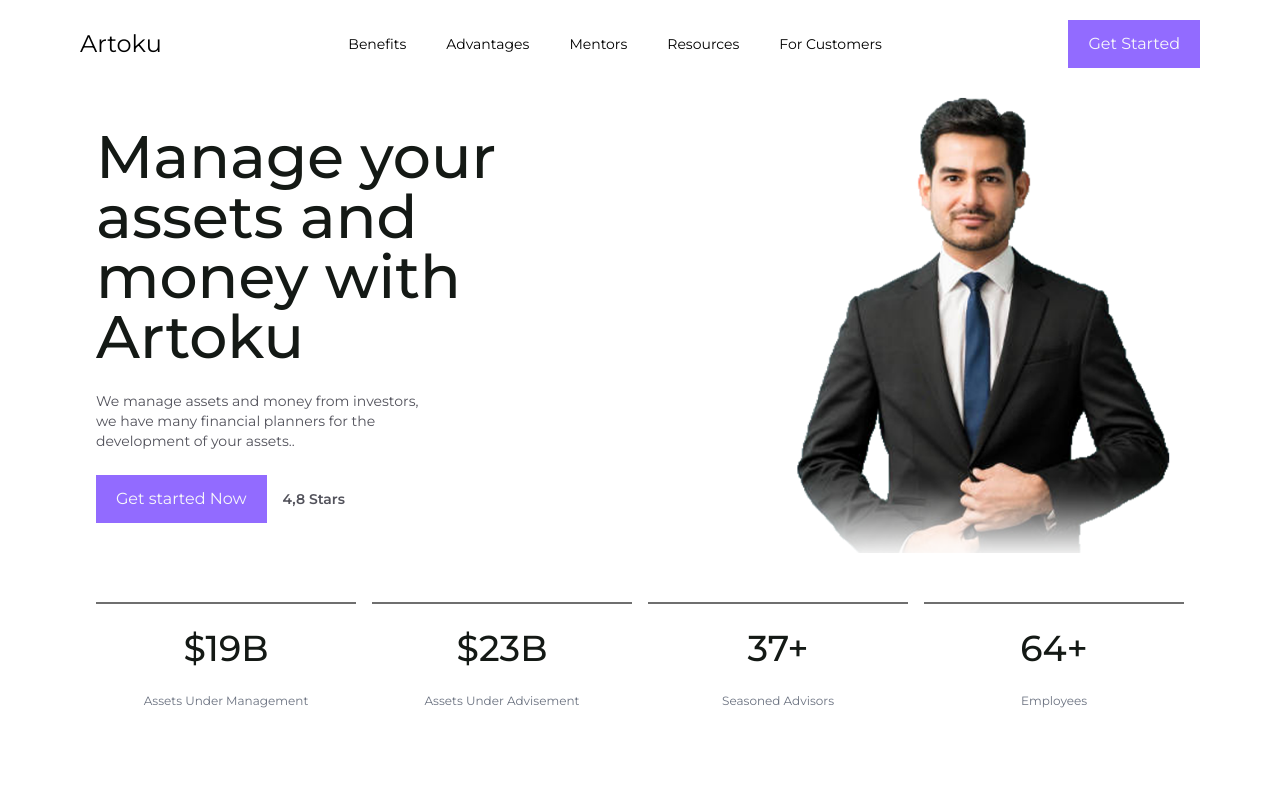
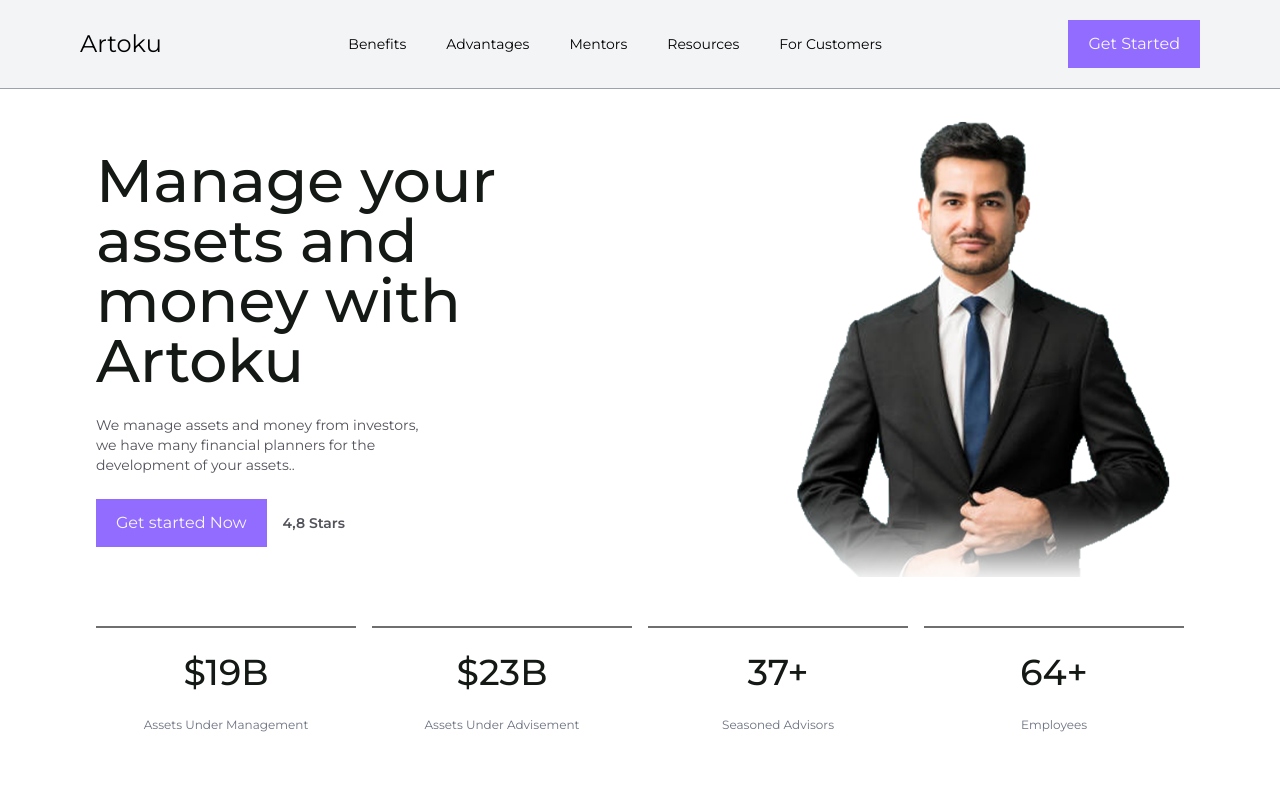
Before and after one commit to DowardCaparas/Artoku_Landing_page, a Next.js app: page / in a window 1280 px wide. Shown: the top 800 px of the page. Built offline with nearby package versions, Linux system fonts and the light colour scheme.

Commit message:
fixed position  navbar

```diff
--- a/app/layout.tsx
+++ b/app/layout.tsx
@@ -15,7 +15,7 @@ export default function RootLayout({
   children: React.ReactNode;
 }>) {
   return (
-    <html lang="en">
+    <html lang="en" className="scroll-smooth">
       <body className={montserrat.className}>
         {children}
       </body>
--- a/components/Hero.tsx
+++ b/components/Hero.tsx
@@ -6,7 +6,7 @@ import { heroBG } from '@/public/images'
 const Hero = () => {
   return (
     <div className='w-full container__padding flex justify-between items-center
-    max-lg:flex-wrap gap-4'>
+    max-lg:flex-wrap gap-4 mt-28'>
 
       {/*Left Side */}
         <div className='flex flex-col justify-start items-start gap-6 max-lg:mt-16'>
--- a/components/Navbar.tsx
+++ b/components/Navbar.tsx
@@ -38,9 +38,10 @@ const Navbar = () => {
   };
 
   return (
-    <header className='w-full padding border-gray-200'>
+    <header className='w-full padding bg-gray-100 fixed top-0 z-10 border-b border-gray-400'>
         <nav className='flex justify-between items-center'>
-           <h3 className='text-2xl'>Artoku</h3>
+          <Link href='#'><h3 className='text-2xl'>Artoku</h3></Link>
+
            <div className='max-md:hidden flex justify-center items-center'>
 
                 {navLinks.map((link, index) => (
```
